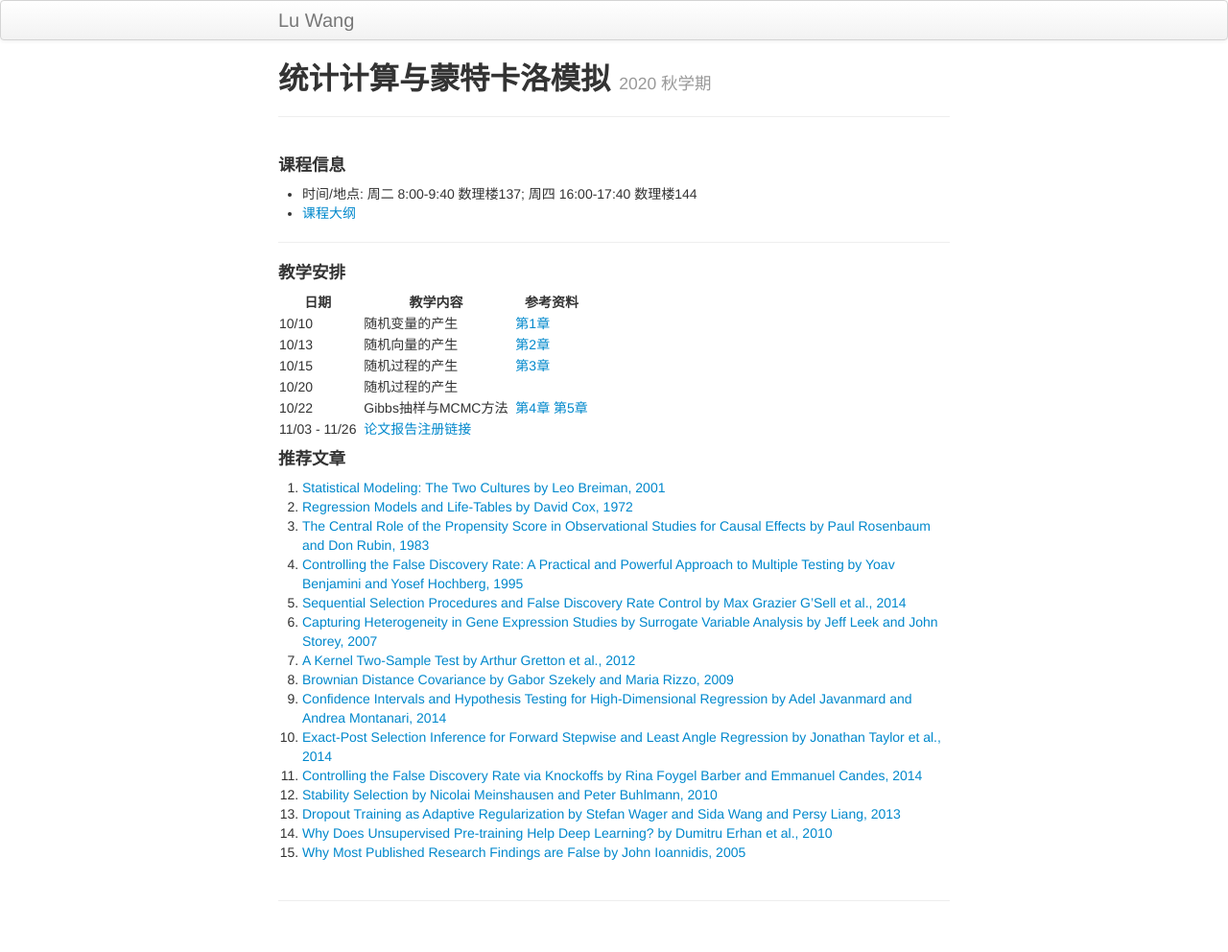
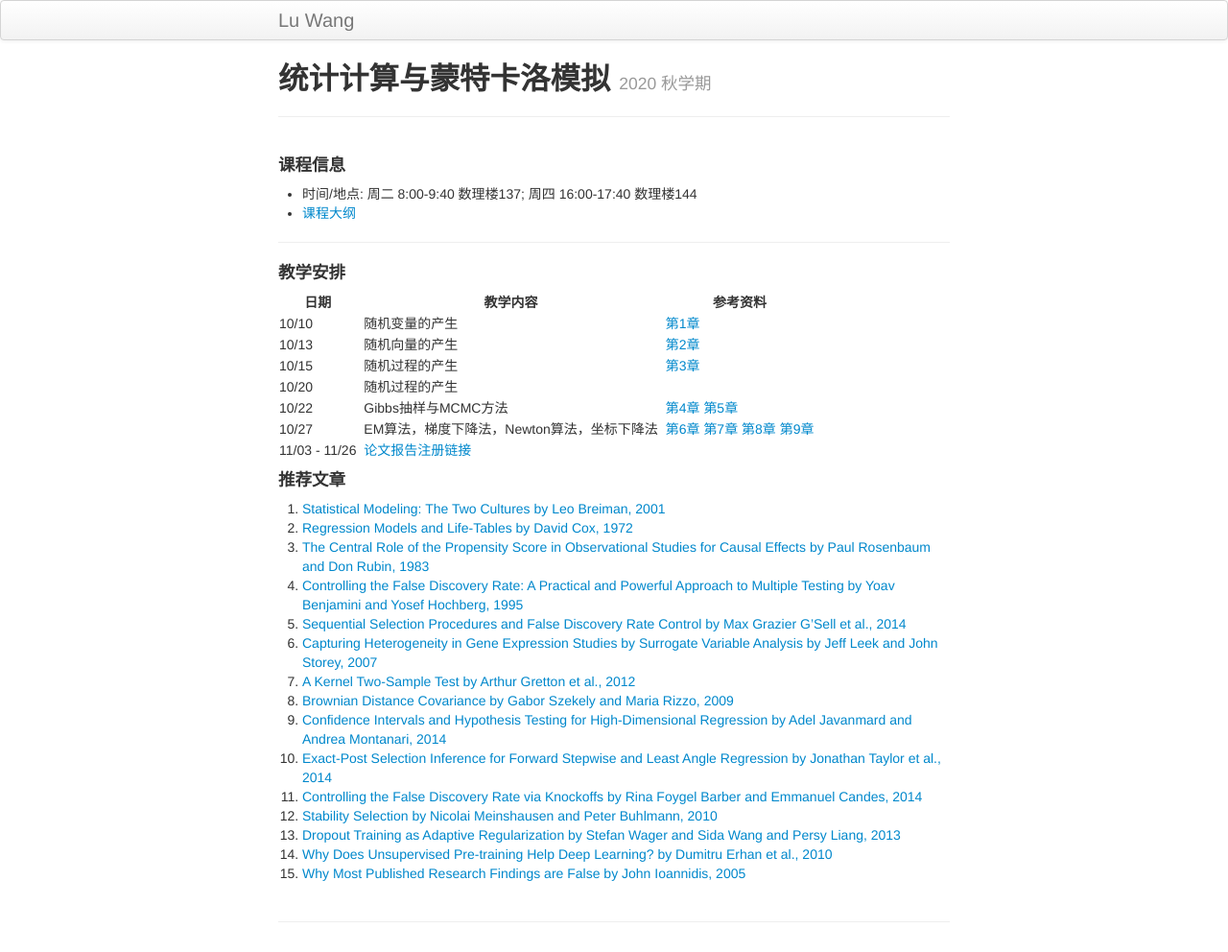
Before and after one commit to wangronglu/StatisticalComputing, a Jekyll site: the page built from index.md, in a window 1280 px wide. Shown: the whole page at 96% size. Built offline with Jekyll 4.4.1, drawn with Linux system fonts in a browser that asks for light colours; before the commit the page ends 970 px from its top, so only the background shows below that.

Commit message:
Update index.md

```diff
--- a/index.md
+++ b/index.md
@@ -19,6 +19,7 @@ description: Course Website
 | 10/15 || 随机过程的产生 || [第3章](Lecture/generate_process_online.pdf) |
 | 10/20 || 随机过程的产生 ||  |
 | 10/22 || Gibbs抽样与MCMC方法 || [第4章](Lecture/gibbs_sampler.pdf) [第5章](Lecture/Metropolis-Hastings.pdf)|
+| 10/27 || EM算法，梯度下降法，Newton算法，坐标下降法 || [第6章](Lecture/EM_algorithm.pdf) [第7章](Lecture/gradient_descent.pdf) [第8章](Lecture/newton_raphson.pdf) [第9章](Lecture/coord_descent_online.pdf)|
 | 11/03 - 11/26 ||  [论文报告注册链接](https://docs.qq.com/sheet/DRHdUU1hIeVB5Z2ln?c=B32A0A0)  ||  |
 
 #### 推荐文章
```
